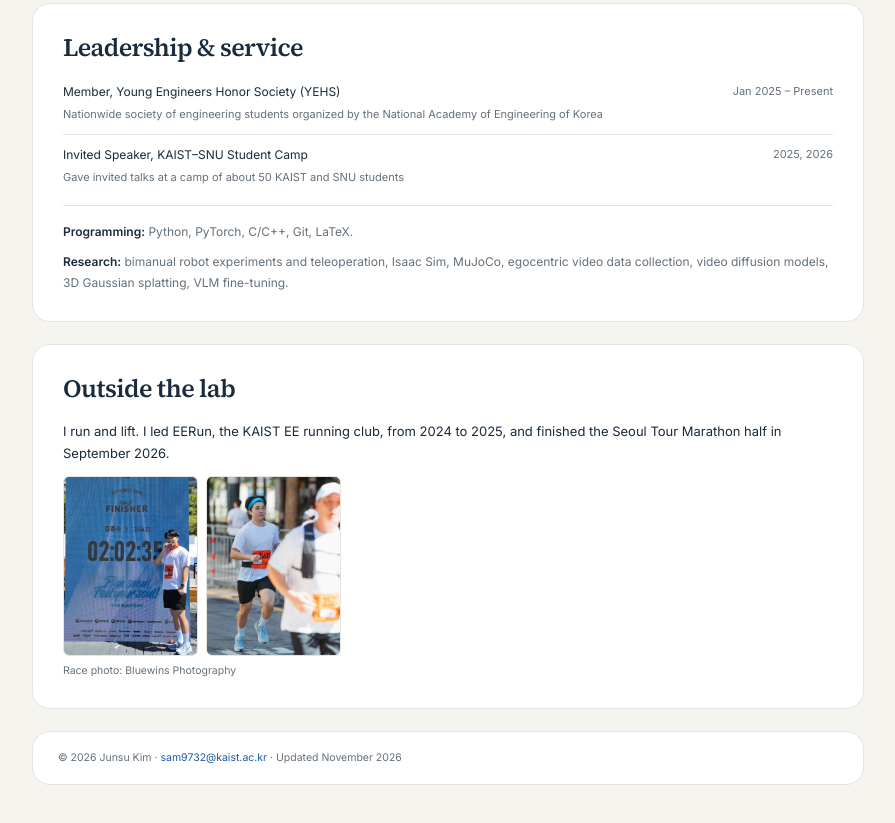
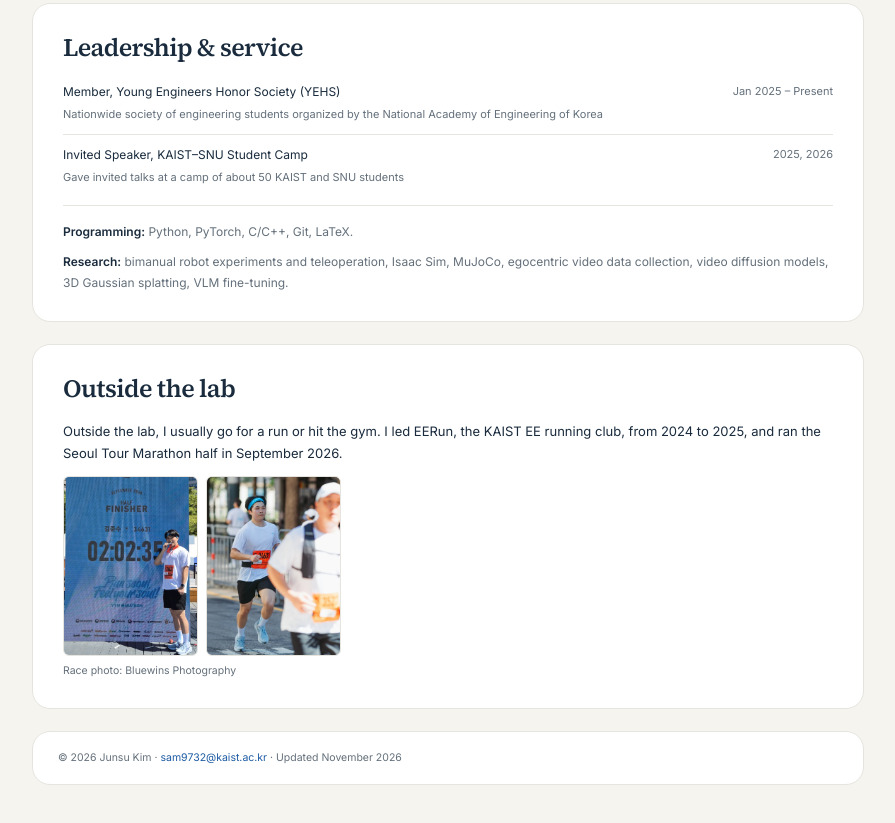
Before and after one commit to JJUNOS0926/JJUNOS0926.github.io, a plain HTML site: page index.html in a window 1280 px wide. Shown: the part 3975-4798 px from the top of the page, without its empty margins (332-1227 px from the left). Drawn offline with Linux system fonts and the light colour scheme.

Commit message:
Reword Outside the lab text
Co-Authored-By: Claude Opus 5.5 <noreply@anthropic.com>
Claude-Session: https://claude.ai/code/session_01CBRtFVGQw5Jr5PgR9duYjA

```diff
--- a/index.html
+++ b/index.html
@@ -980,8 +980,8 @@
       </section>
       <section id="outside">
         <h2>Outside the lab</h2>
-        <p class="update-text">I run and lift. I led EERun, the KAIST EE running club, from 2024 to 2025,
-        and finished the Seoul Tour Marathon half in September 2026.</p>
+        <p class="update-text">Outside the lab, I usually go for a run or hit the gym. I led EERun,
+        the KAIST EE running club, from 2024 to 2025, and ran the Seoul Tour Marathon half in September 2026.</p>
         <div class="news-photo-row hobby-photos">
           <a href="images/hobby/run_finish.jpg" target="_blank" rel="noopener"><img src="images/hobby/run_finish.jpg" alt="Junsu Kim with his finisher medal at the Seoul Tour Marathon, September 2026" width="750" height="1000" loading="lazy" /></a>
           <a href="images/hobby/run_race.jpg" target="_blank" rel="noopener"><img src="images/hobby/run_race.jpg" alt="Junsu Kim running the Seoul Tour Marathon half" width="750" height="1000" loading="lazy" /></a>
```
